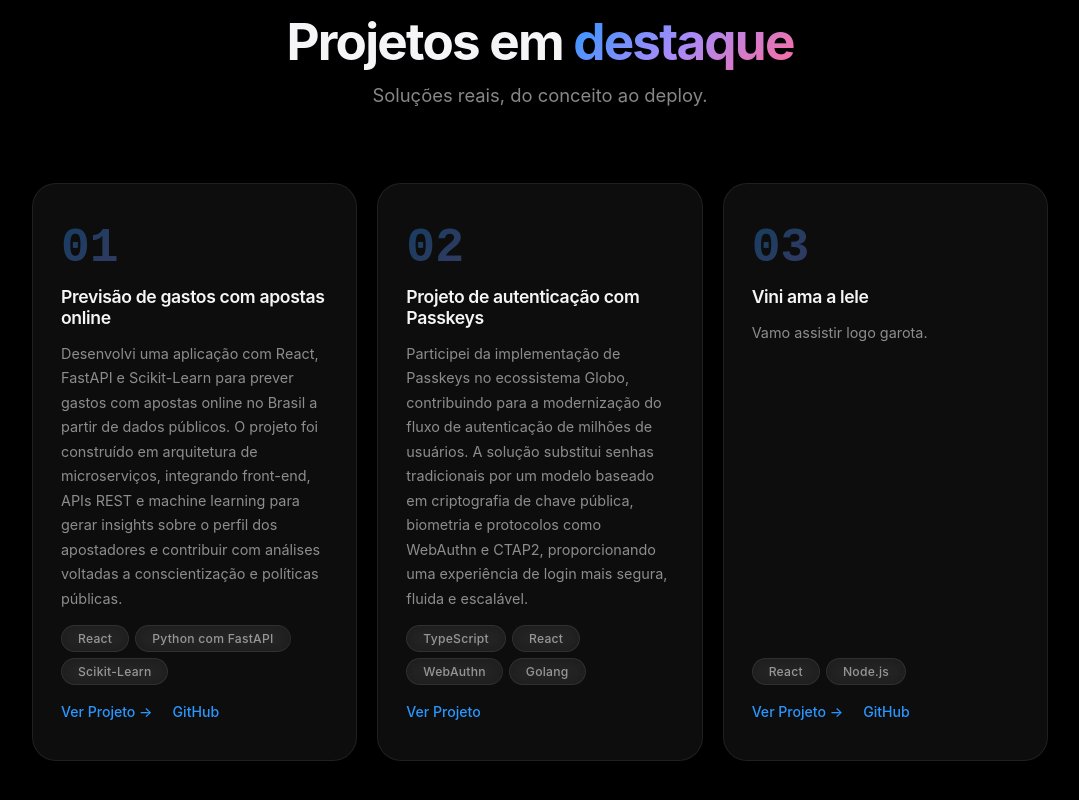
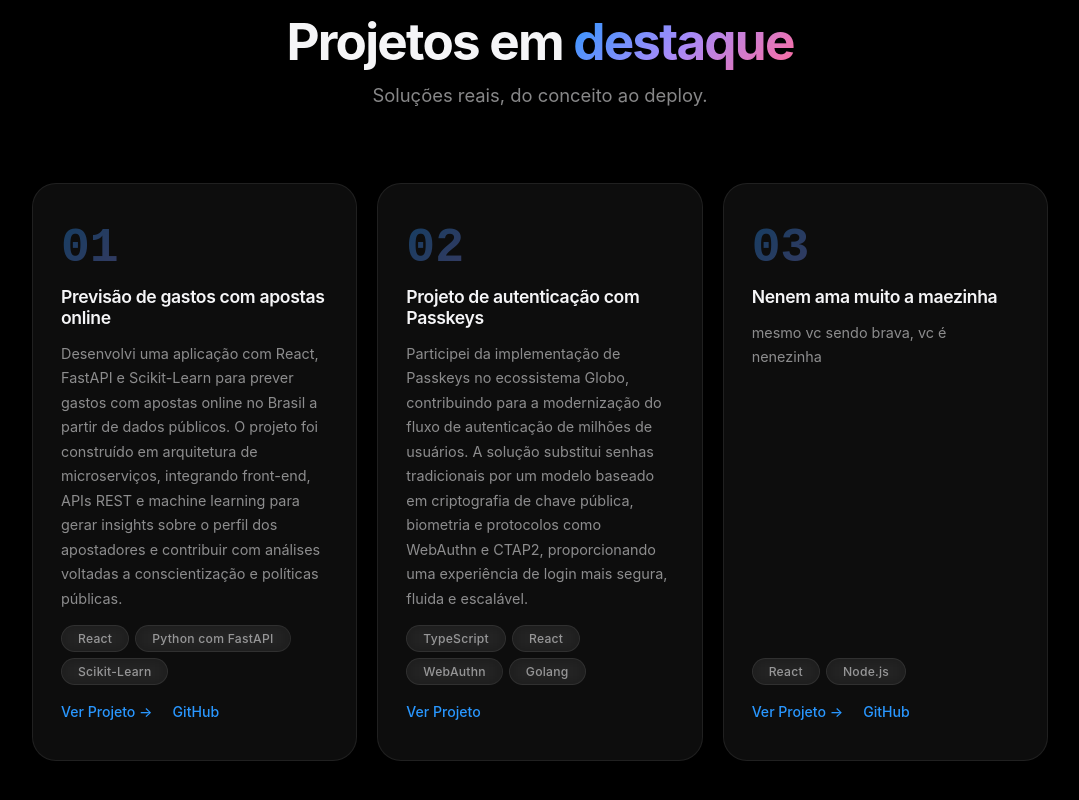
Before and after one commit to LeticiaFelg/portifolio, a React (Vite) app: page / in a window 1280 px wide. Shown: the part 2532-3332 px from the top of the page, without its empty margins (100-1179 px from the left). Built offline with nearby package versions, Linux system fonts and the light colour scheme.

Commit message:
Versao nova

```diff
--- a/src/App.jsx
+++ b/src/App.jsx
@@ -214,8 +214,8 @@ function App() {
             </div>
             <div className="project-card">
               <div className="project-card-header">03</div>
-              <h3>Vini ama a lele</h3>
-              <p>Vamo assistir logo garota.</p>
+              <h3>Nenem ama muito a maezinha</h3>
+              <p>mesmo vc sendo brava, vc é nenezinha </p>
               <div className="project-tags">
                 <span className="tag">React</span>
                 <span className="tag">Node.js</span>
```
Also changed, not shown: 1 other file (tests, documents, lock files or other folders).
